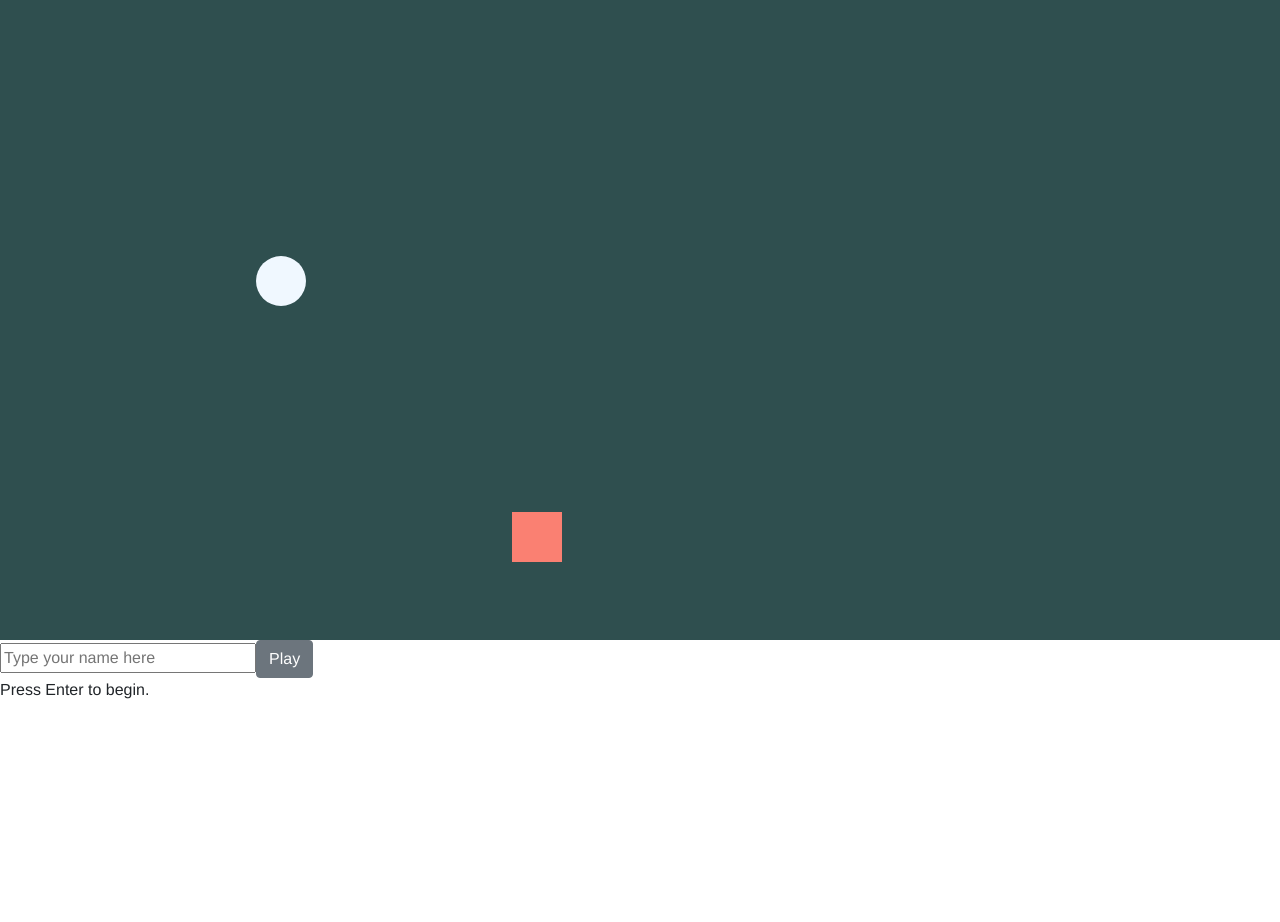
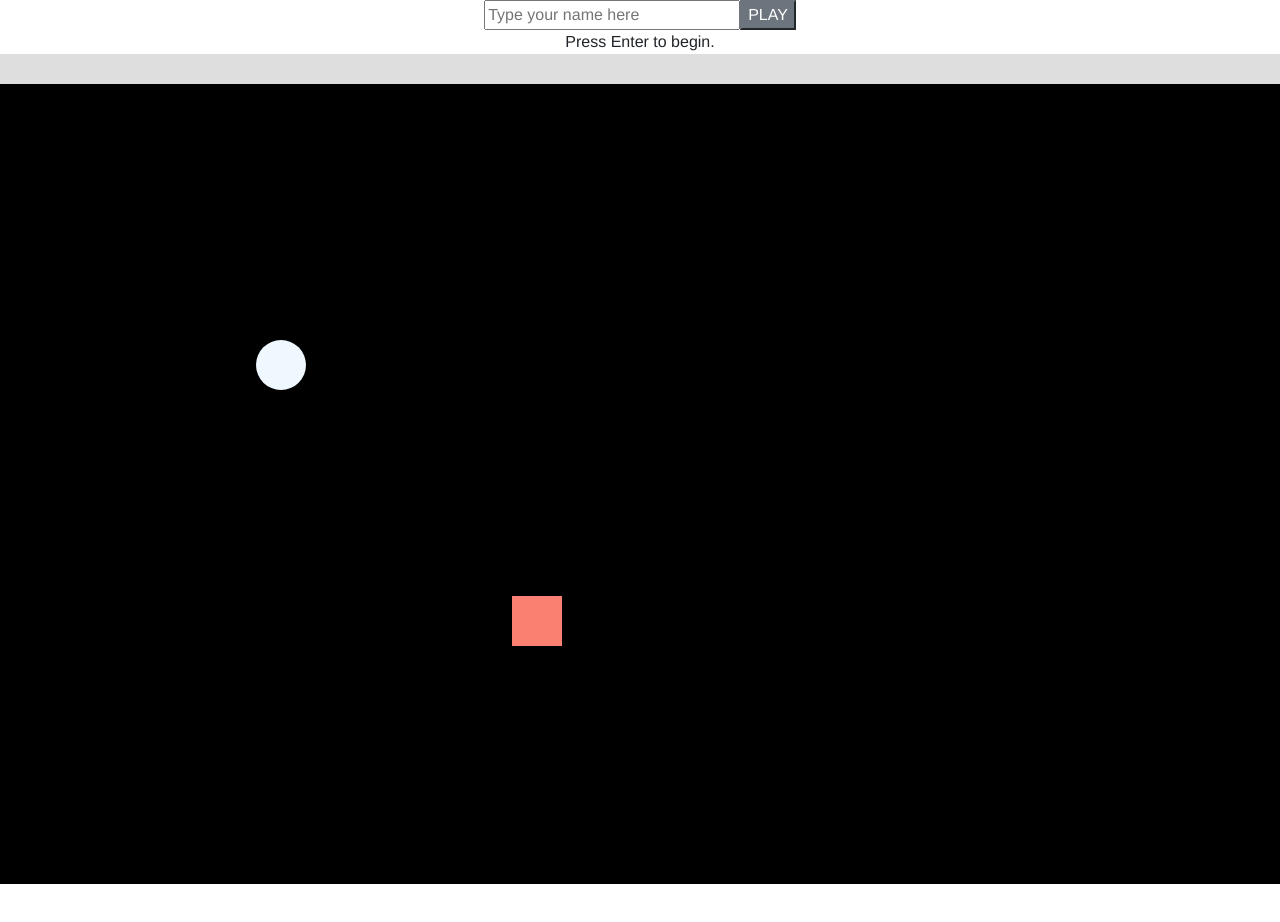
Before and after one commit to prkince/game-vuejs, a Vue app: page / in a window 1280 px wide. Shown: the top 922 px of the page. After the commit the page ends 884 px from the top, so only its background shows below. Built offline with nearby package versions, Linux system fonts and the light colour scheme.

Commit message:
adding score and relation between components

```diff
--- a/src/App.vue
+++ b/src/App.vue
@@ -1,8 +1,8 @@
 <template>
   <div id="app">
-    <game></game>
     <player></player>
-    <score></score>
+    <score :score='score'></score>
+    <game v-on:score="updateScore"></game>
   </div>
 </template>
 
@@ -13,10 +13,20 @@ import Player from './components/Player'
 
 export default {
   name: 'App',
+  data: function () {
+    return {
+      score: 0
+    }
+  },
   components: {
     Game,
     Score,
     Player
+  },
+  methods: {
+    updateScore: function (score) {
+      this.score = score
+    }
   }
 }
 </script>
@@ -26,7 +36,7 @@ export default {
     font-family: 'Avenir', Helvetica, Arial, sans-serif;
     -webkit-font-smoothing: antialiased;
     -moz-osx-font-smoothing: grayscale;
-  height: 1000px;
+    height: 100vh;
     display: block
   }
 </style>
--- a/src/components/Game.vue
+++ b/src/components/Game.vue
@@ -1,7 +1,12 @@
 <template>
-  <div class="game" @click="clickOnInterface">
-    <span class="round" :style='roundStyle' @click.exact.stop="clickOnRound" @click.alt.stop='bonus'></span> <!--Stop the event to occur-->
-    <span class="cube" :style='cubeStyle' @click.exact.stop="clickOnRound" @click.alt.stop='bonus'></span> <!--Stop the event to occur-->
+  <div class='content'>
+    <div class='log'>
+      <p v-for='item in collection' :key="item.id"> Turn: {{ item.id }} - {{ item.message }} </p>
+    </div>
+    <div class="game" @click="clickOnInterface">
+      <span class="round" :style='roundStyle' :class='{ bonus: bonusActivated, badColor: badColorActivated }' @click.exact.stop="clickOnRound" @click.alt.stop='bonus'></span> <!--Stop the event to occur-->
+      <span class="cube" :style='cubeStyle' :class='{ bonus: bonusActivated, badColor: badColorActivated }' @click.exact.stop="clickOnRound" @click.alt.stop='bonus'></span> <!--Stop the event to occur-->
+    </div>
   </div>
 </template>
 
@@ -20,7 +25,10 @@ export default {
         height: '50px',
         width: '50px',
         margin: '40% 40%'
-      }
+      },
+      bonusActivated: false,
+      badColorActivated: false,
+      collection: []
     }
   },
   created: function () { // Track keyboard keydown directly from the beginning
@@ -30,42 +38,57 @@ export default {
     click: function () {
       this.updateRound()
       this.updateCube()
+      this.$emit('score', this.click)
     }
   },
   methods: {
     clickOnRound: function (ev) {
       this.click++
-      ev.target.className === 'cube' ? console.log('CUBE!') : console.log('ROUND!')
+      ev.target.className === 'cube' || ev.target.className === 'cube bonus' ? console.log('CUBE!') : console.log('ROUND!')
+      this.addLog(`Bravo!`)
     },
     bonus: function (ev) {
-      console.log('bonus')
+      // alert('Bravo tu as droit à un bonus')
+      if (this.bonusActivated) {
+        this.click += 2
+        this.addLog(`Perfect! (+2)`)
+      } else {
+        this.click--
+        this.addLog(`Why ?? (-1)`)
+      }
     },
     start: function (ev) {
       if (ev.key === 'Enter') { // Launch game on keydown Enter
         console.log('start')
       }
     },
-    clickOnInterface: function (ev) {
-      this.click++
+    clickOnInterface: function () {
+      this.click--
+      this.addLog(`Ho no! (-1)`)
     },
     updateRound: function () { // Reference useful to make global changes on one element
       // let element = this.$refs.round // Select the targeted element & move it somewhere else, HTML: ref='round'
       let ar = this.randomSize()
       this.roundStyle.height = `${ar[0]}px` // select and modify height
       this.roundStyle.width = `${ar[0]}px` // select and modify width
-      this.roundStyle.margin = `${ar[1]}% ${ar[2]}%` // change margin element on both axis, make it move accordingly
+      this.roundStyle.margin = `${ar[1]}% 0% 0% ${ar[2]}%` // change margin element on both axis, make it move accordingly
     },
     updateCube: function () { // Creation of new formula for a cube
       let ar = this.randomSize()
       this.cubeStyle.height = `${ar[0]}px`
       this.cubeStyle.width = `${ar[0]}px`
-      this.cubeStyle.margin = `${ar[1]}% ${ar[2]}%`
+      this.cubeStyle.margin = `${ar[1]}% 0% 0% ${ar[2]}%`
     },
     randomSize: function () {
       let size = Math.random() * (100 - 10) + 10 // new random size between 100 & 10 px
-      let top = Math.random() * (35 - 5) + 5 // Start and max end in % on vertical axis of margin
-      let left = Math.random() * (35 - 5) + 5 // Start and max end in % on horizontal axis of margin
+      let top = Math.random() * (45 - 5) + 5 // Start and max end in % on vertical axis of margin
+      let left = Math.random() * (60 - 5) + 5 // Start and max end in % on horizontal axis of margin
+      this.badColorActivated = size < 20
+      this.bonusActivated = size > 80
       return [size, top, left]
+    },
+    addLog: function (message) {
+      this.collection.unshift({id: this.collection.length + 1, message: message})
     }
 
   }
@@ -73,11 +96,12 @@ export default {
 </script>
 
 <style scoped>
+
   .game {
     width: 100%;
-    height: 80vh;
+    height: 100%;
     display: block;
-    background: darkslategray
+    background: black
   }
   .round {
     background: aliceblue;
@@ -89,4 +113,25 @@ export default {
     background: salmon;
     position: absolute;
   }
+
+  .bonus {
+    background: blue
+  }
+
+  .badColor {
+    background: lightgrey
+  }
+
+  .log {
+    width: 100%;
+    height: 30px;
+    background: #dedede;
+    display: block;
+    overflow: hidden;
+    text-align: center
+  }
+  .content {
+    width: 100%;
+    height: 100%;
+  }
 </style>
--- a/src/components/Player.vue
+++ b/src/components/Player.vue
@@ -1,9 +1,9 @@
 <template>
-    <div>
+    <div class= 'playerCenter'>
        <span v-html="welcomeMessage" :class="{ hide: !player }"></span> <!-- if there is no player it will be hidden -->
        <form @submit.prevent="setPlayer" :class="{ hide: player }"> <!-- if there is a player it will be hidden -->
            <input name="player" class='btn-prk form-contro' placeholder="Type your name here">
-           <button type="submit" class="btn btn-secondary">Play</button>
+           <button type="submit" class="btn-secondary">PLAY</button>
        </form>
     </div>
 </template>
@@ -39,4 +39,7 @@ export default {
     .hide {
       display: none
     }
+    .playerCenter {
+      text-align: center
+    }
 </style>
--- a/src/components/Score.vue
+++ b/src/components/Score.vue
@@ -6,14 +6,12 @@
 <script>
 export default {
   name: 'score',
-  data: function () {
-    return {
-      score: 0
-    }
-  }
+  props: ['score']
 }
 </script>
 
 <style scoped>
-
+  .score {
+    text-align: center;
+  }
 </style>
```
Lines whose indentation alone changed are shown as unchanged.
